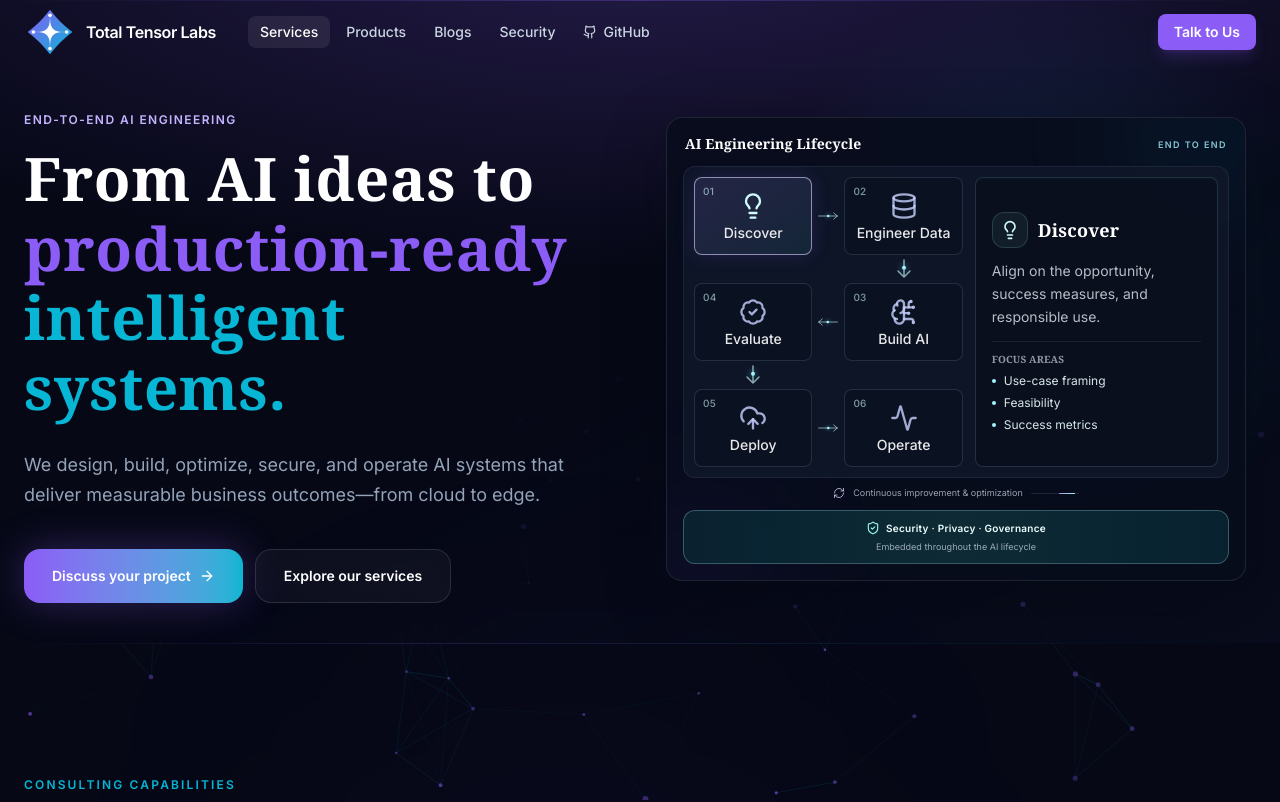
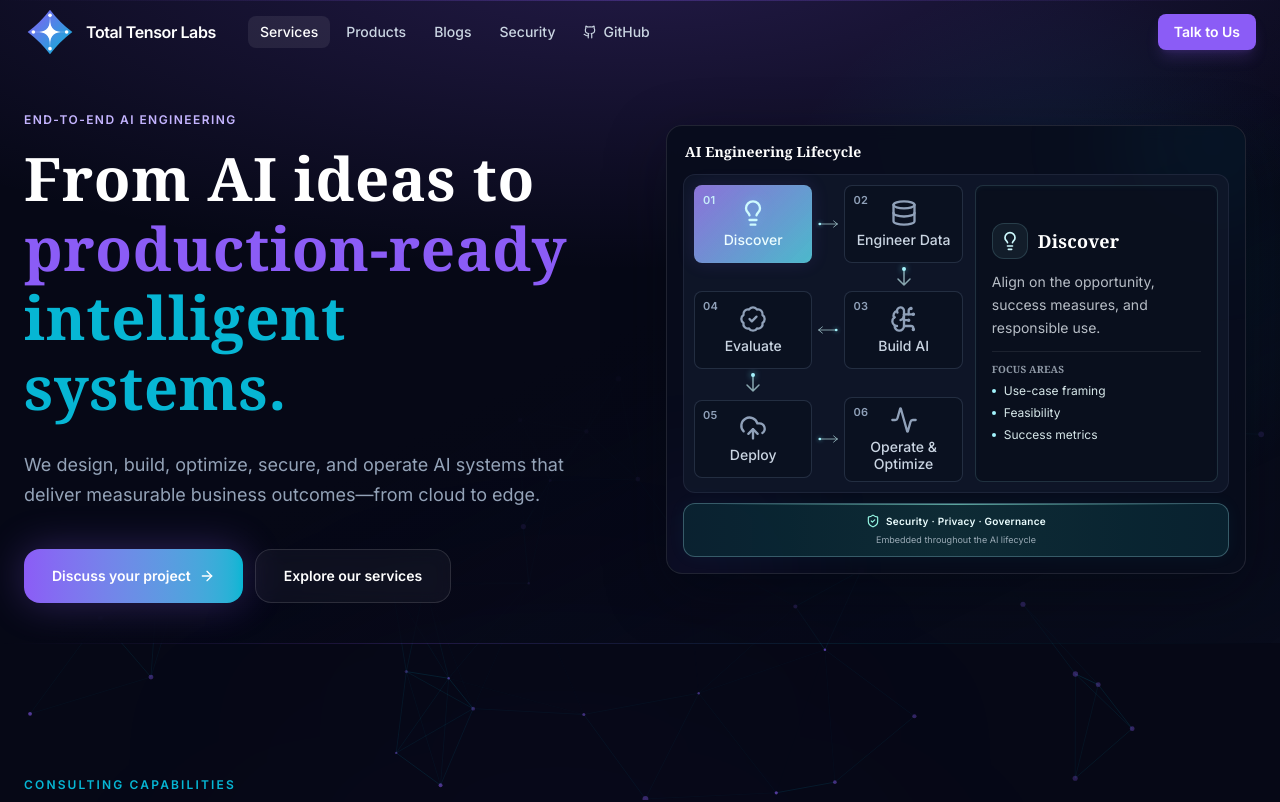
Before and after one commit to total-tensor-lab/total-tensor-lab.github.io, a React (Vite) app: page / in a window 1280 px wide. Shown: the top 802 px of the page. Built offline with nearby package versions, Linux system fonts and the light colour scheme; a web font is replaced by a local one.

Commit message:
feat: enhance AI lifecycle stage interactions with improved styling and animations

```diff
--- a/src/components/AISystemHierarchy.tsx
+++ b/src/components/AISystemHierarchy.tsx
@@ -6,11 +6,10 @@ import {
   CloudUpload,
   Database,
   Lightbulb,
-  RefreshCw,
   ShieldCheck,
   type LucideIcon,
 } from "lucide-react";
-import { motion, useInView, useReducedMotion } from "motion/react";
+import { AnimatePresence, motion, useInView, useReducedMotion } from "motion/react";
 
 const LIFECYCLE_STAGES: {
   number: string;
@@ -56,10 +55,10 @@ const LIFECYCLE_STAGES: {
   },
   {
     number: "06",
-    label: "Operate",
+    label: "Operate & Optimize",
     icon: Activity,
-    description: "Monitor the system and improve it as data and needs evolve.",
-    capabilities: ["Observability", "Drift monitoring", "Incident response"],
+    description: "Maintain reliable AI systems through monitoring, performance tuning, continuous evaluation, and operational support.",
+    capabilities: ["Observability & monitoring", "Drift detection & model updates", "Reliability & incident response"],
   },
 ];
 
@@ -77,9 +76,11 @@ const EASE_OUT = [0.22, 1, 0.36, 1] as const;
 function StageConnector({
   direction,
   active,
+  order,
 }: {
   direction: "left" | "right" | "down";
   active: boolean;
+  order: number;
 }) {
   const horizontal = direction !== "down";
   const isLeft = direction === "left";
@@ -104,7 +105,13 @@ function StageConnector({
             fill="#a5f3fc"
             style={{ filter: "drop-shadow(0 0 3px rgba(103,232,249,0.9))" }}
             animate={active ? { cx: flow } : { cx: 16 }}
-            transition={active ? { duration: 1.9, repeat: Infinity, ease: "easeInOut" } : { duration: 0 }}
+            transition={active ? {
+              duration: 0.85,
+              delay: order * 1.1,
+              repeat: Infinity,
+              repeatDelay: 6.15,
+              ease: "easeInOut",
+            } : { duration: 0 }}
           />
         </svg>
       ) : (
@@ -124,7 +131,13 @@ function StageConnector({
             fill="#a5f3fc"
             style={{ filter: "drop-shadow(0 0 3px rgba(103,232,249,0.9))" }}
             animate={active ? { cy: [2, 15, 2] } : { cy: 9 }}
-            transition={active ? { duration: 1.9, repeat: Infinity, ease: "easeInOut" } : { duration: 0 }}
+            transition={active ? {
+              duration: 0.85,
+              delay: order * 1.1,
+              repeat: Infinity,
+              repeatDelay: 6.15,
+              ease: "easeInOut",
+            } : { duration: 0 }}
           />
         </svg>
       )}
@@ -148,7 +161,7 @@ export default function AISystemHierarchy() {
       className="relative mx-auto w-full max-w-[580px] py-2 lg:-mt-4"
       initial={reduceMotion ? false : { opacity: 0, y: 18 }}
       animate={{ opacity: isInView ? 1 : 0, y: isInView ? 0 : 18 }}
-      transition={{ duration: 0.65, delay: 0.12, ease: EASE_OUT }}
+      transition={{ duration: reduceMotion ? 0 : 0.65, delay: reduceMotion ? 0 : 0.12, ease: EASE_OUT }}
     >
       <h2 id="ai-lifecycle-title" className="sr-only">Interactive AI engineering lifecycle</h2>
 
@@ -199,12 +212,9 @@ export default function AISystemHierarchy() {
         <div className="relative">
           <div className="mb-3 flex items-center justify-between gap-2 px-0.5">
             <h3 className="text-xs font-semibold text-white sm:text-sm">AI Engineering Lifecycle</h3>
-            <span className="text-[8px] font-semibold uppercase tracking-[0.16em] text-cyan-200/80 sm:text-[9px]">
-              End to end
-            </span>
           </div>
 
-          <div className="grid gap-3 rounded-xl border border-indigo-200/[0.08] bg-[#11182b]/80 p-2 sm:p-2.5 lg:grid-cols-[1.05fr_0.95fr] lg:items-stretch">
+          <div className="grid gap-3 rounded-xl border border-indigo-200/[0.08] bg-[#11182b]/80 p-2 sm:p-2.5 xl:grid-cols-[1.05fr_0.95fr] xl:items-stretch">
             <div className="grid grid-cols-[minmax(0,1fr)_20px_minmax(0,1fr)] grid-rows-[auto_20px_auto_20px_auto] items-center gap-x-1.5 gap-y-1">
               {LIFECYCLE_STAGES.map((stage, index) => {
                 const Icon = stage.icon;
@@ -215,31 +225,40 @@ export default function AISystemHierarchy() {
                   <motion.button
                     key={stage.number}
                     type="button"
+                    aria-label={`Stage ${stage.number}: ${stage.label}`}
                     aria-pressed={isActive}
                     aria-describedby="lifecycle-stage-details"
-                    onPointerEnter={() => setActiveStage(index)}
                     onFocus={() => setActiveStage(index)}
                     onClick={() => setActiveStage(index)}
                     style={{ gridColumnStart: column, gridRowStart: row }}
                     initial={reduceMotion ? false : { opacity: 0, y: 8 }}
                     animate={{ opacity: isInView ? 1 : 0, y: isInView ? 0 : 8 }}
-                    transition={{ duration: 0.4, delay: index * 0.12, ease: EASE_OUT }}
-                    className={`group relative flex min-h-[68px] flex-col items-center justify-center gap-1 rounded-lg border px-1 py-2 text-center transition-colors duration-200 focus-visible:outline-none focus-visible:ring-2 focus-visible:ring-cyan-200/80 sm:min-h-[78px] ${
+                    transition={{
+                      duration: reduceMotion ? 0 : 0.4,
+                      delay: reduceMotion ? 0 : index * 0.12,
+                      ease: EASE_OUT,
+                    }}
+                    data-selected={isActive}
+                    className={`lifecycle-stage group relative flex min-h-[68px] flex-col items-center justify-center gap-1 rounded-lg border px-1 py-2 text-center focus-visible:outline-none focus-visible:ring-2 focus-visible:ring-cyan-200/80 sm:min-h-[78px] ${
                       isActive
-                        ? "border-violet-200/60 bg-gradient-to-br from-violet-400/[0.14] to-cyan-300/[0.08] shadow-[0_0_20px_rgba(139,92,246,0.15)]"
-                        : "border-slate-500/30 bg-[#0b1121]/90 hover:border-cyan-200/40 hover:bg-white/[0.04]"
+                        ? ""
+                        : "border-slate-500/30 bg-[#0b1121]/90"
                     }`}
                   >
-                    <span className="absolute left-1.5 top-1 text-[9px] font-medium tracking-wide text-cyan-100/60 sm:left-2 sm:top-1.5 sm:text-[10px]">
+                    <span className={`absolute left-1.5 top-1 text-[10px] font-semibold tracking-wide sm:left-2 sm:top-1.5 sm:text-[11px] ${
+                      isActive ? "text-cyan-100/90" : "text-slate-400"
+                    }`}>
                       {stage.number}
                     </span>
                     <Icon
-                      className={`h-6 w-6 transition-colors sm:h-7 sm:w-7 ${
-                        isActive ? "text-cyan-100" : "text-indigo-200/80 group-hover:text-cyan-100"
+                      className={`h-6 w-6 transition-[color,filter] duration-200 sm:h-7 sm:w-7 ${
+                        isActive ? "text-cyan-100 drop-shadow-[0_0_7px_rgba(103,232,249,0.35)]" : "text-slate-400 group-hover:text-cyan-100 group-hover:drop-shadow-[0_0_6px_rgba(103,232,249,0.3)]"
                       }`}
                       aria-hidden="true"
                     />
-                    <span className="text-xs font-medium leading-tight text-white/90 sm:text-sm">
+                    <span className={`text-xs font-medium leading-tight transition-colors duration-200 sm:text-sm ${
+                      isActive ? "text-cyan-50" : "text-slate-300 group-hover:text-white"
+                    }`}>
                       {stage.label}
                     </span>
                   </motion.button>
@@ -247,27 +266,35 @@ export default function AISystemHierarchy() {
               })}
 
               <span style={{ gridColumnStart: 2, gridRowStart: 1 }}>
-                <StageConnector direction="right" active={animateContinuously} />
+                <StageConnector direction="right" active={animateContinuously} order={0} />
               </span>
               <span className="flex items-center justify-center" style={{ gridColumnStart: 3, gridRowStart: 2 }}>
-                <StageConnector direction="down" active={animateContinuously} />
+                <StageConnector direction="down" active={animateContinuously} order={1} />
               </span>
               <span style={{ gridColumnStart: 2, gridRowStart: 3 }}>
-                <StageConnector direction="left" active={animateContinuously} />
+                <StageConnector direction="left" active={animateContinuously} order={2} />
               </span>
               <span className="flex items-center justify-center" style={{ gridColumnStart: 1, gridRowStart: 4 }}>
-                <StageConnector direction="down" active={animateContinuously} />
+                <StageConnector direction="down" active={animateContinuously} order={3} />
               </span>
               <span style={{ gridColumnStart: 2, gridRowStart: 5 }}>
-                <StageConnector direction="right" active={animateContinuously} />
+                <StageConnector direction="right" active={animateContinuously} order={4} />
               </span>
             </div>
 
             <div
               id="lifecycle-stage-details"
-              className="flex flex-col justify-center rounded-lg border border-cyan-200/15 bg-[#090f1d]/90 p-3.5 shadow-inner shadow-cyan-300/[0.03] sm:p-4"
+              className="flex min-h-[236px] flex-col justify-center rounded-lg border border-cyan-200/15 bg-[#090f1d]/90 p-3.5 shadow-inner shadow-cyan-300/[0.03] sm:p-4"
               aria-live="polite"
               aria-atomic="true"
+            >
+              <AnimatePresence mode="wait" initial={false}>
+                <motion.div
+                  key={selectedStage.number}
+                  initial={reduceMotion ? false : { opacity: 0, y: 4 }}
+                  animate={{ opacity: 1, y: 0 }}
+                  exit={reduceMotion ? undefined : { opacity: 0, y: -4 }}
+                  transition={{ duration: reduceMotion ? 0 : 0.18, ease: EASE_OUT }}
                 >
                   <div className="flex items-center gap-2.5">
                     <span className="flex h-9 w-9 shrink-0 items-center justify-center rounded-xl border border-cyan-200/15 bg-cyan-200/[0.06]">
@@ -291,24 +318,13 @@ export default function AISystemHierarchy() {
                       ))}
                     </ul>
                   </div>
+                </motion.div>
+              </AnimatePresence>
             </div>
           </div>
 
-          <div className="mt-2 flex items-center justify-center gap-2 px-1">
-            <RefreshCw className="h-3 w-3 shrink-0 text-violet-200/75" aria-hidden="true" />
-            <span className="text-[8px] text-slate-300/75 sm:text-[9px]">
-              Continuous improvement &amp; optimization
-            </span>
-            <span className="relative h-px w-8 overflow-hidden rounded-full bg-white/10 sm:w-12" aria-hidden="true">
-              <motion.span
-                className="absolute inset-y-0 left-0 w-1/3 rounded-full bg-gradient-to-r from-violet-300/80 to-cyan-200"
-                animate={animateContinuously ? { left: ["0%", "67%"] } : { left: "0%" }}
-                transition={animateContinuously ? { duration: 7, repeat: Infinity, ease: "linear" } : { duration: 0 }}
-              />
-            </span>
-          </div>
-
-          <div className="relative mt-2.5 overflow-hidden rounded-xl border border-cyan-200/30 bg-[#0b1c2a]/90 px-3 py-2.5 text-center">
+          <div className="relative mt-2.5 overflow-hidden rounded-xl border border-cyan-200/30 bg-[#0b1c2a]/90 px-3 py-2.5 text-center shadow-[0_0_18px_rgba(34,211,238,0.05)]">
+            <div className="pointer-events-none absolute inset-x-8 top-0 h-px bg-gradient-to-r from-transparent via-teal-200/60 to-transparent" aria-hidden="true" />
             <div className="pointer-events-none absolute inset-0 bg-gradient-to-r from-cyan-400/[0.04] via-teal-300/[0.08] to-cyan-400/[0.04]" aria-hidden="true" />
             <div className="relative flex items-center justify-center gap-1.5">
               <ShieldCheck className="h-3.5 w-3.5 text-teal-200" aria-hidden="true" />
--- a/src/index.css
+++ b/src/index.css
@@ -69,6 +69,24 @@ h1, h2, h3, h4, h5, h6 {
   pointer-events: none;
 }
 
+.lifecycle-stage {
+  cursor: pointer;
+  transition: border-color 200ms ease, background-color 200ms ease, box-shadow 200ms ease, transform 200ms ease;
+}
+
+.lifecycle-stage:not([data-selected="true"]):hover {
+  border-color: rgba(103, 232, 249, 0.46);
+  background-color: rgba(17, 26, 45, 0.96);
+}
+
+.lifecycle-stage[data-selected="true"] {
+  border: 1px solid transparent;
+  background:
+    linear-gradient(135deg, rgba(139, 92, 246, 0.14), rgba(6, 182, 212, 0.09)) padding-box,
+    linear-gradient(135deg, rgba(167, 139, 250, 0.82), rgba(103, 232, 249, 0.78)) border-box;
+  box-shadow: 0 0 18px rgba(139, 92, 246, 0.13);
+}
+
 /* Topology flow animation */
 @keyframes dash-flow {
   from { stroke-dashoffset: 26; }
@@ -125,6 +143,11 @@ h1, h2, h3, h4, h5, h6 {
     animation-duration: 0.01ms !important;
     animation-iteration-count: 1 !important;
   }
+
+  .lifecycle-stage,
+  .lifecycle-stage * {
+    transition-duration: 0.01ms !important;
+  }
 }
 
 /* Scrollbar */
```
Lines whose indentation alone changed are shown as unchanged.
